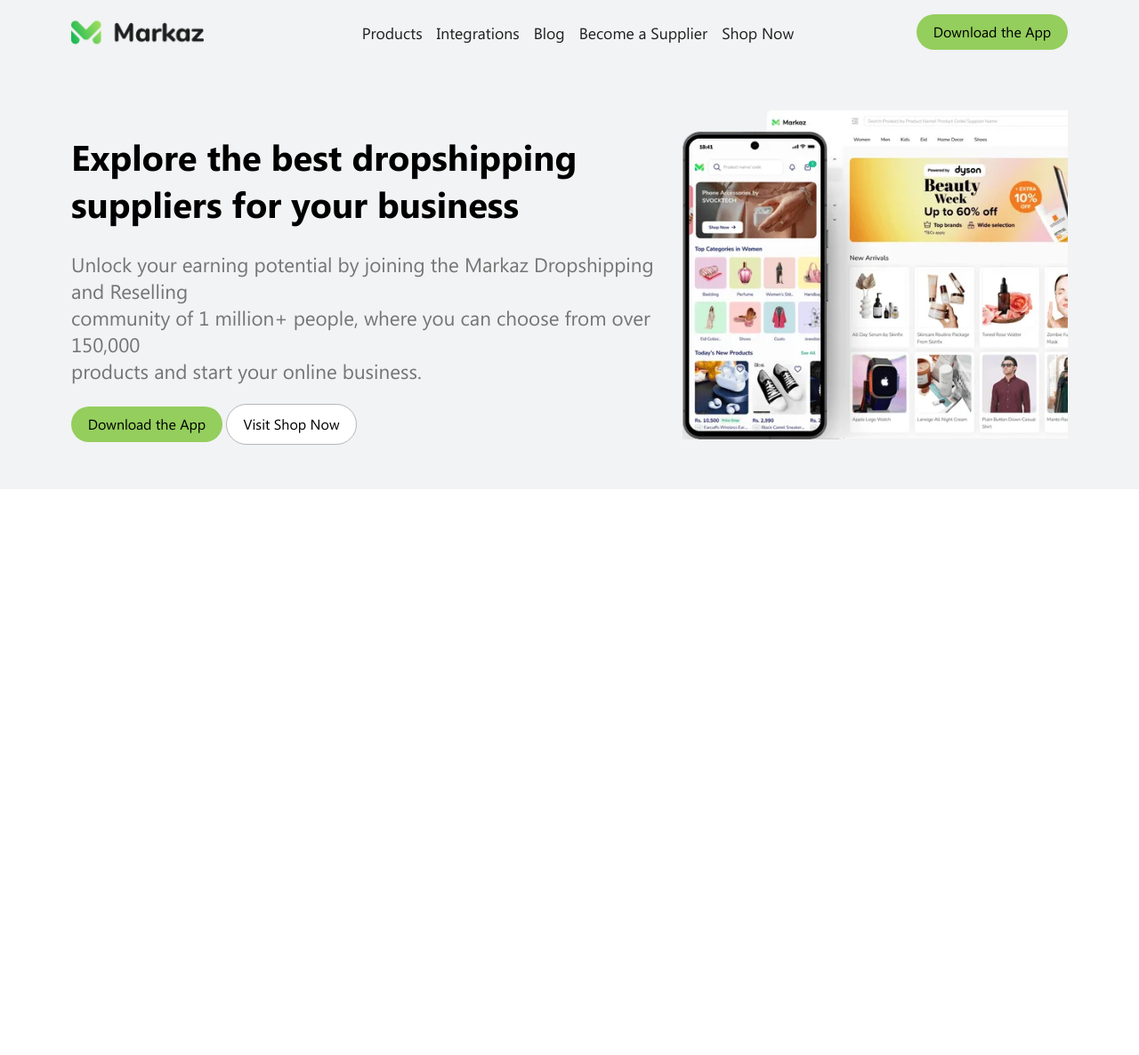
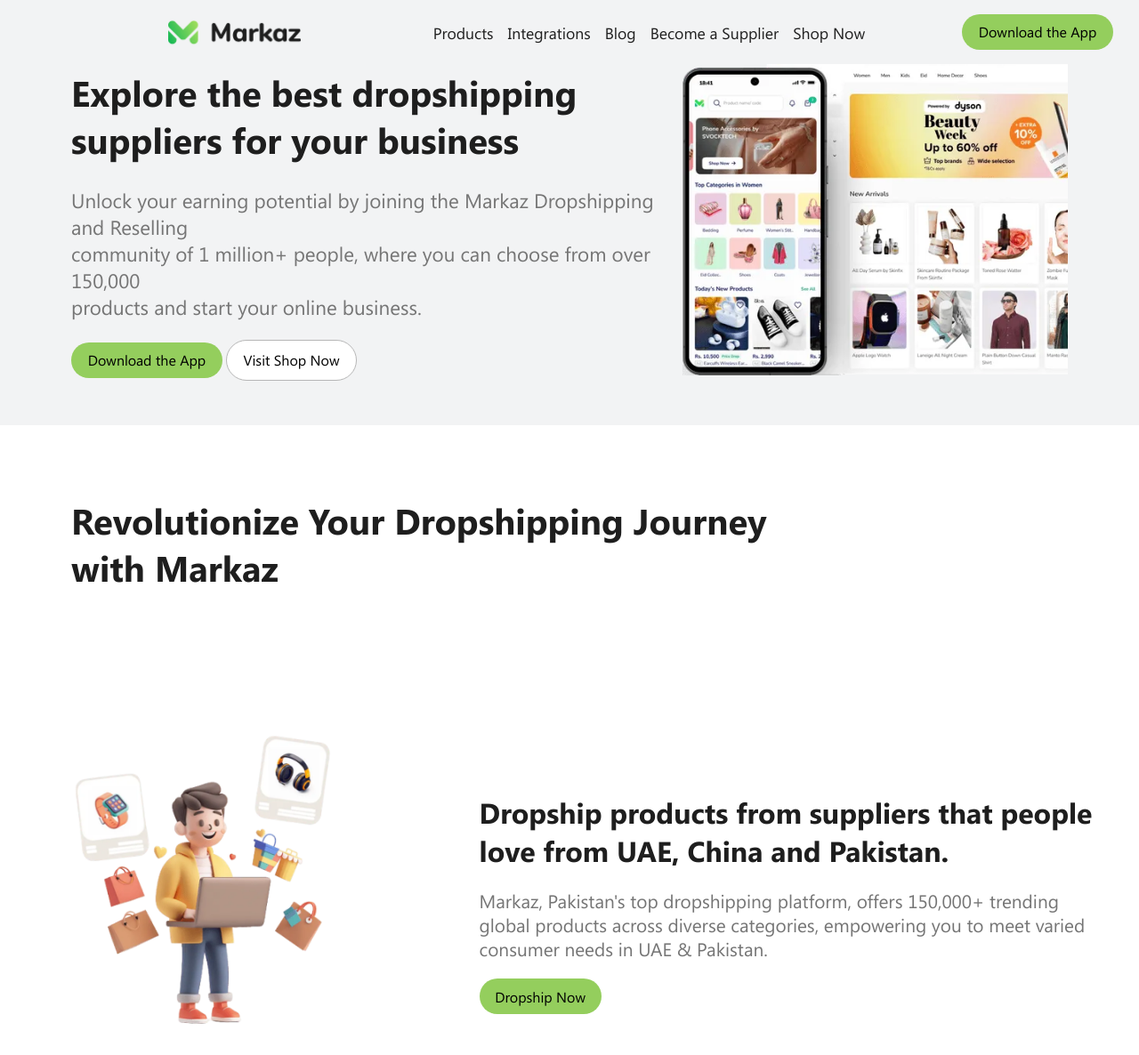
Before and after one commit to Tahaqayyum/Markazappclone, a plain HTML site: page index.html in a window 1280 px wide. Shown: the whole page at 89% size. Before the commit the page ends 800 px from the top, so only its background shows below. Drawn offline with Linux system fonts and the light colour scheme.

Commit message:
dropshipsectionadd

```diff
--- a/index.html
+++ b/index.html
@@ -3,12 +3,12 @@
 <head>
     <meta charset="UTF-8">
     <meta name="viewport" content="width=device-width, initial-scale=1.0">
-    <title>Markaz | Your Online Selling Partner</title>
+    <title>Markaz Online Shopping & Dropshipping</title>
+    <link rel="icon" href="imgs/favicon.png">
     <!-- Custom stylesheet -->
     <link rel="stylesheet" href="style.css">
     <!-- Font awesome -->
     <link rel="stylesheet" href="https://cdnjs.cloudflare.com/ajax/libs/font-awesome/7.0.1/css/all.min.css" integrity="sha512-2SwdPD6INVrV/lHTZbO2nodKhrnDdJK9/kg2XD1r9uGqPo1cUbujc+IYdlYdEErWNu69gVcYgdxlmVmzTWnetw==" crossorigin="anonymous" referrerpolicy="no-referrer" />
-</head>
 <body>
     <div class="container">
         <!-- Header section start here -->
@@ -17,13 +17,13 @@
             <nav>
             <ul>
                 <li><a href="#">Products</a></li>
-                <li><a href="#">Integrations</a></li>
+                <li><a href="https://www.markaz.app/integration">Integrations</a></li>
                 <li><a href="#">Blog</a></li>
                 <li><a href="#">Become a Supplier</a></li>
                 <li><a href="#">Shop Now</a></li>
             </ul>
             </nav>
-            <button class="header-btn">Download the App</button>
+            <button class="header-btn" onclick="alert('Download the App')">Download the App</button>
             <div class="hamburger">
             <i class="fa-solid fa-bars"></i>
             </div>
@@ -42,11 +42,28 @@
             <img src="imgs/heroimg.png" alt="heroimg">
             </div>
          </div>
-    <!-- Hero section Closed here -->
+        <!-- Hero section Closed here -->
+
+        <!-- Dropshipping section start here  -->
+        <h1 class="droptext">Revolutionize Your Dropshipping Journey <br> with Markaz</h1>
+        <div class="dropshipping">
+            <div>
+                <img src="imgs/dropshipping.png" alt="">
+            </div>
+            <div class="dropcontent">
+                <h1>Dropship products from suppliers that people<br>love from UAE, China and Pakistan.</h1>
+                <p>Markaz, Pakistan's top dropshipping platform, offers 150,000+ trending <br>global products across diverse categories, empowering you to meet varied <br> consumer needs in UAE & Pakistan.</p>
+                <button class="drop-btn">Dropship Now</button>
+            </div>
+        </div>
 
 
 
 
+         <!-- Dropshipping section closed here  -->
+
+
     </div>
+
 </body>
 </html>
--- a/style.css
+++ b/style.css
@@ -16,12 +16,13 @@ body{
 }
 .header{
     display: flex;
-    justify-content: space-between;
+    justify-content: space-evenly;
     align-items: center;
     padding: 0rem 5rem;
     background-color: #F2F3F4;
     height: 72px;
-    position: sticky;
+    position: fixed;
+    width: 100%;
 }
 .header img{
     height: 35px;
@@ -68,6 +69,7 @@ body{
 .hero-text h1{
     font-family: Nunitobold;
     font-size: 2.5rem;
+    color: #1E1E1E;
 }
 .hero-text p{
     font-family: Nunitoregular;
@@ -105,6 +107,50 @@ body{
     cursor: pointer;
 }
 
+.droptext{
+    font-family: Nunitobold;
+    font-size: 2.5rem;
+    padding: 0rem 5rem;
+    margin-top: 80px;
+    color: #1E1E1E;
+}
+.dropshipping{
+    display: flex;
+    justify-content: center;
+    align-items: center;
+    margin-top: 10rem;
+    gap: 8rem;
+}
+.dropshipping img{
+    max-width: 358px;
+    width: 100%;
+}
+.dropcontent h1{
+    font-family: Nunitobold;
+    font-size: 2rem;
+    color: #1E1E1E;
+}
+.dropcontent p{
+    font-family: Nunitoregular;
+    font-size: 1.3rem;
+    color: #757575;
+}
+.drop-btn{
+    background-color: #94ce5d;
+    border: none;
+    border-radius: 50px;
+    height: 40px;
+    width: 137px;
+    font-family: Nunitoregular;
+    font-size: 1rem;
+}
+.drop-btn:hover{
+    background-color: #a5df6f;
+    cursor: pointer;
+}
+
+
+
 @media (max-width: 990px) {
     .header nav ul li a{
         display: none;
@@ -125,9 +171,25 @@ body{
     }
 
 }
-@media (max-width: 380px){
+
+@media (max-width: 576px){
+    .header{
+        width: 100%;
+        margin: 0px;
+    }
     .hero-img img{
     max-width: 100%;
     height: auto;
     }
 }
+
+
+@media (max-width: 380px){
+    .header{
+        width: auto;
+    }
+    .hero-img img{
+    max-width: 100%;
+    height: auto;
+    }
+}
```
Also changed, not shown: app.js (added), imgs/favicon.png (added).
